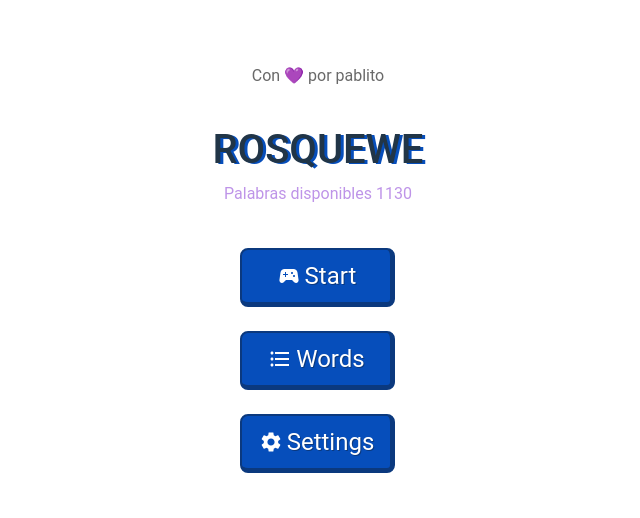
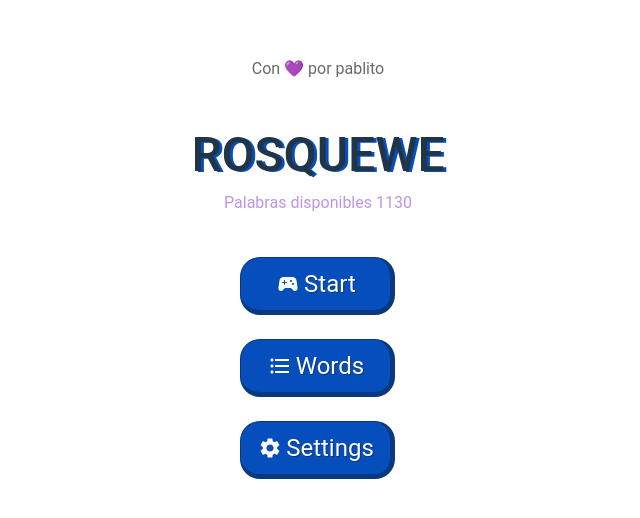
Before and after one commit to pa-ku/Rosco, a React (Vite) app: page / in a window 1280 px wide. Shown: the part 124-642 px from the top of the page, without its empty margins (322-962 px from the left). Built offline with nearby package versions, Linux system fonts and the light colour scheme.

Commit message:
Updated muttons and title size

```diff
--- a/src/components/MainButton.jsx
+++ b/src/components/MainButton.jsx
@@ -8,8 +8,8 @@ const Btn = styled.button`
   background-color: #064ebb;
   border-bottom: 5px solid #0b397e;
   border-right: 5px solid #0b397e;
-  border-left: 2px solid #0b397e;
-  border-top: 2px solid #0b397e;
+  border-left: 1px solid #0b397e;
+  border-top: 1px solid #0b397e;
   text-shadow: 1px 1px #0b397e;
   font-weight: 400;
   transition: 0.5s;
@@ -20,6 +20,7 @@ const Btn = styled.button`
   gap: 4px;
   padding: 12px 15px;
   width: 155px;
+  border-radius: 20px;
   &:hover {
     background-color: #0b57c9;
     border-bottom: 5px solid;
--- a/src/components/MainTitle.jsx
+++ b/src/components/MainTitle.jsx
@@ -2,7 +2,7 @@ import React from 'react'
 import styled from "styled-components";
 
 const Title = styled.h1`
-  font-size: 2.5em;
+  font-size: 3em;
   font-weight: 500;
   text-shadow: 3px 1px #064ebb;
   padding-top: 1em;
```
